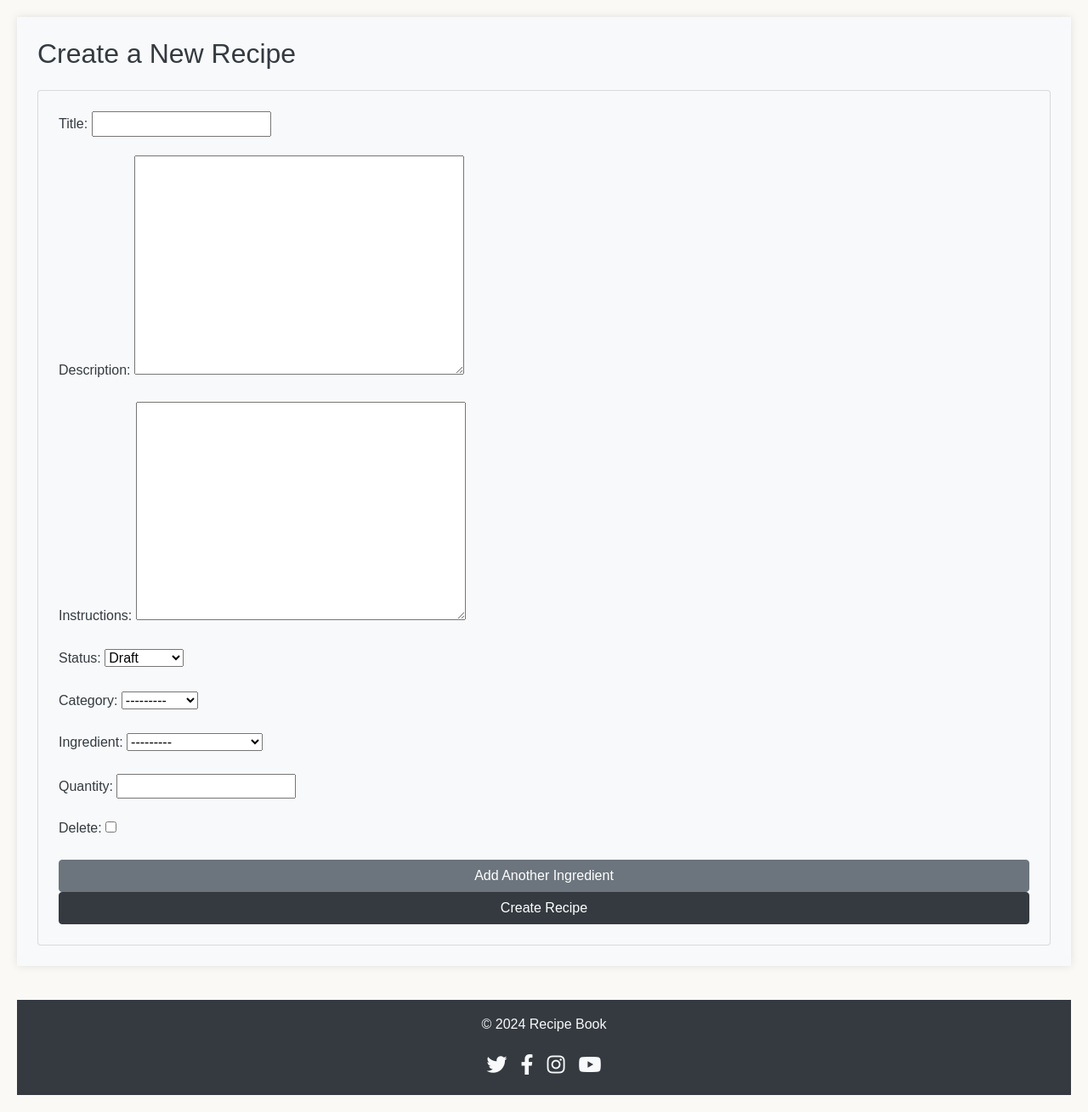
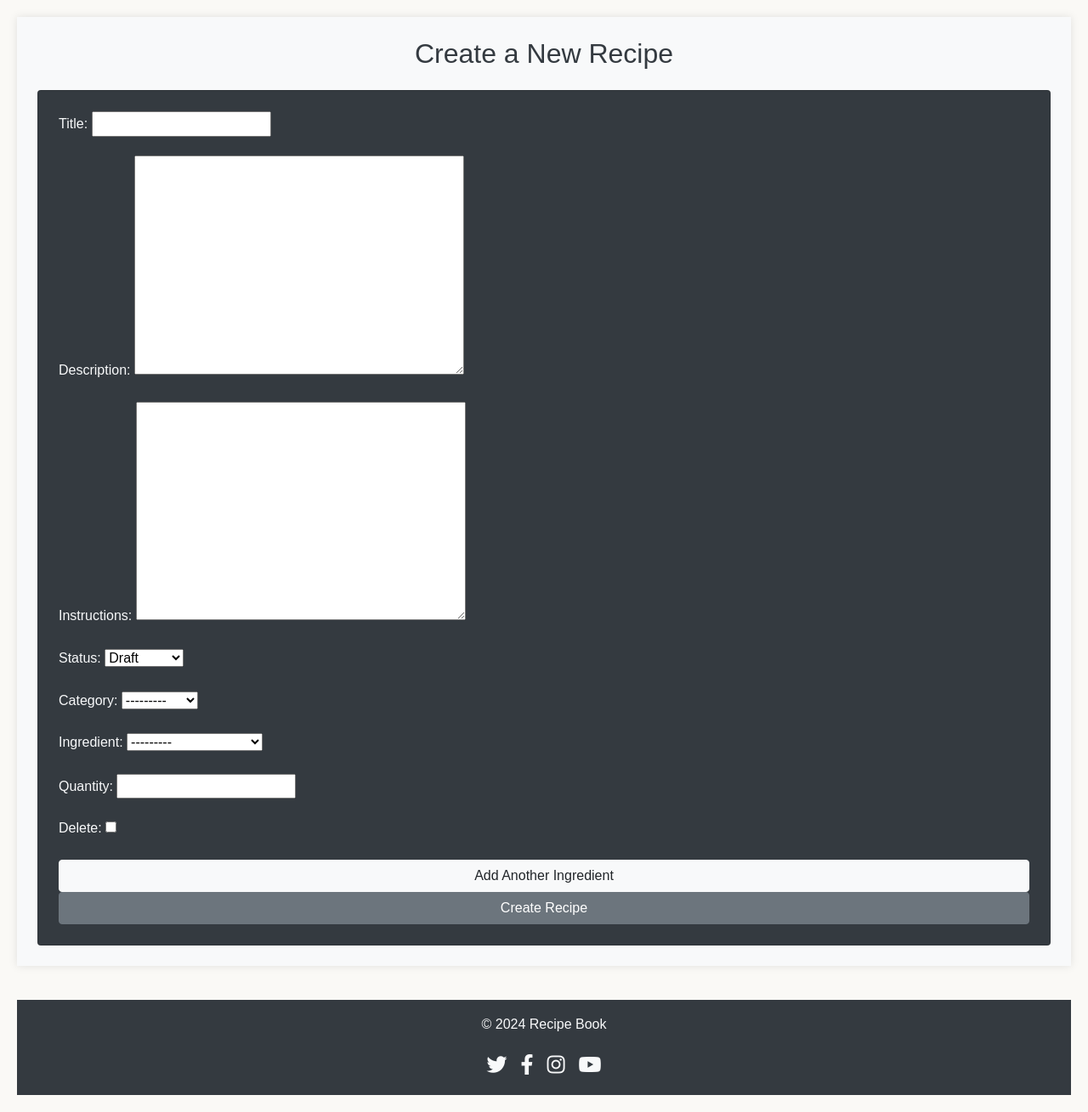
Before and after one commit to seanfreaney/fav-recipes, a Django app: page /recipe/create/ in a window 1280 px wide. Shown: the part 158-1467 px from the top of the page at 85% size. Run offline with Django 4.2, Linux system fonts and the light colour scheme; the visitor is signed in with stand-in values (Sample User, id 1); data comes from the database, SQL or seed files in the repository; some libraries are stand-ins or nearby versions.

Commit message:
style templates

```diff
--- a/recipes/templates/recipes/confirm_delete.html
+++ b/recipes/templates/recipes/confirm_delete.html
@@ -4,7 +4,7 @@
 {% block title %}Confirm Delete{% endblock %}
 
 {% block content %}
-<div class="bg-light p-4 card">
+<div class="bg-dark text-light p-4 card">
     <h2>Are you sure you want to delete "{{ recipe.title }}"?</h2>
     <form method="post">
         {% csrf_token %}
--- a/recipes/templates/recipes/create_recipe.html
+++ b/recipes/templates/recipes/create_recipe.html
@@ -7,8 +7,8 @@
 
 {% block content %}
 {% if user.is_authenticated %}
-    <h2 class="mb-4">Create a New Recipe</h2>
-    <form method="post" class="bg-light p-4 card">
+    <h2 class="mb-4 text-center">Create a New Recipe</h2>
+    <form method="post" class="bg-dark text-light p-4 card">
         {% csrf_token %}
         {{ recipe_form.as_p }}
         {{ category_form.as_p }}
@@ -20,8 +20,8 @@
                 </div>
             {% endfor %}
         </div>
-        <button type="button" id="add-ingredient-btn" class="btn btn-secondary">Add Another Ingredient</button>
-        <button type="submit" class="btn btn-dark">Create Recipe</button>
+        <button type="button" id="add-ingredient-btn" class="btn btn-light">Add Another Ingredient</button>
+        <button type="submit" class="btn btn-secondary">Create Recipe</button>
     </form>
 {% else %}
     <p>You must be <a href="{% url 'account_login' %}">logged in</a> to create a recipe.</p>
--- a/recipes/templates/recipes/recipe_list.html
+++ b/recipes/templates/recipes/recipe_list.html
@@ -4,7 +4,7 @@
 {% block title %}Recipe List{% endblock %}
 
 {% block content %}
-    <h2 class="mb-4">Recipe List</h2>
+    <h2 class="mb-4 text-center">Recipe List</h2>
 
     <form method="get" action="." class="mb-4">
         <div class="form-row">
```
Also changed, not shown: recipes/templates/recipes/edit_recipe.html (+4 -4 lines), recipes/templates/recipes/recipe_detail.html (+4 -4 lines), README.md.
